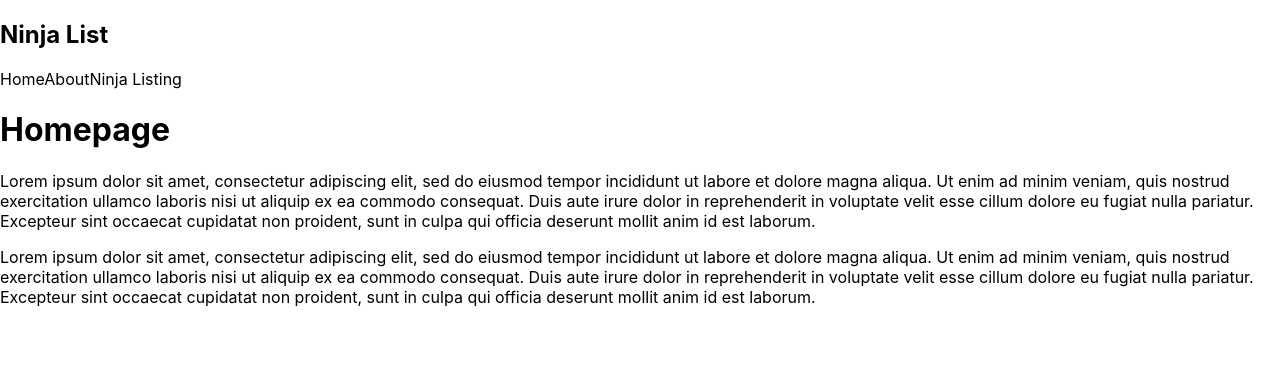
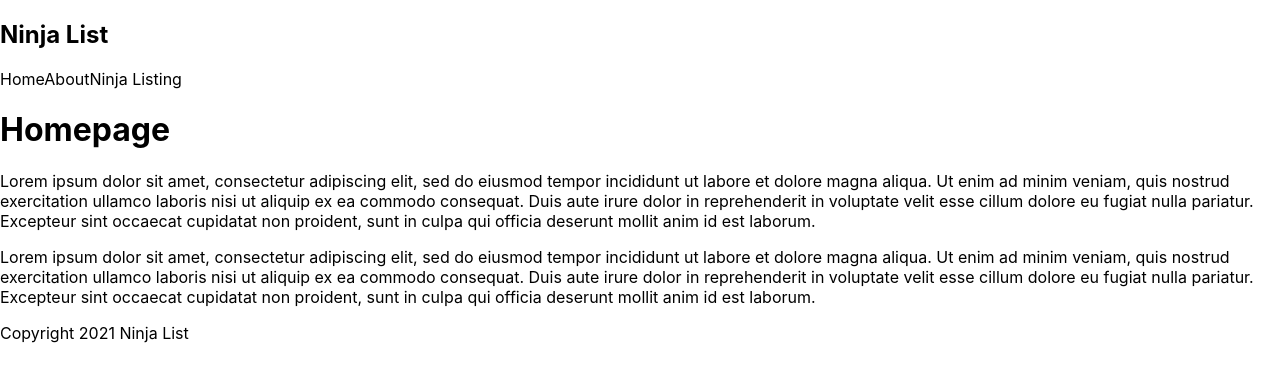
Before and after one commit to Dragontalker/nextjs-ninja-tutorial, a Next.js app: page / in a window 1280 px wide. Shown: the top 382 px of the page. Built offline with nearby package versions, Linux system fonts and the light colour scheme.

Commit message:
Mounted Footer to homepage.

```diff
--- a/pages/index.js
+++ b/pages/index.js
@@ -1,5 +1,6 @@
 import Head from 'next/head'
 import Navbar from '../comps/Navbar'
+import Footer from '../comps/Footer'
 import styles from '../styles/Home.module.css'
 
 export default function Home() {
@@ -9,6 +10,7 @@ export default function Home() {
       <h1>Homepage</h1>
       <p>Lorem ipsum dolor sit amet, consectetur adipiscing elit, sed do eiusmod tempor incididunt ut labore et dolore magna aliqua. Ut enim ad minim veniam, quis nostrud exercitation ullamco laboris nisi ut aliquip ex ea commodo consequat. Duis aute irure dolor in reprehenderit in voluptate velit esse cillum dolore eu fugiat nulla pariatur. Excepteur sint occaecat cupidatat non proident, sunt in culpa qui officia deserunt mollit anim id est laborum.</p>
       <p>Lorem ipsum dolor sit amet, consectetur adipiscing elit, sed do eiusmod tempor incididunt ut labore et dolore magna aliqua. Ut enim ad minim veniam, quis nostrud exercitation ullamco laboris nisi ut aliquip ex ea commodo consequat. Duis aute irure dolor in reprehenderit in voluptate velit esse cillum dolore eu fugiat nulla pariatur. Excepteur sint occaecat cupidatat non proident, sunt in culpa qui officia deserunt mollit anim id est laborum.</p>
+      <Footer />
     </div>
   )
 }
```
